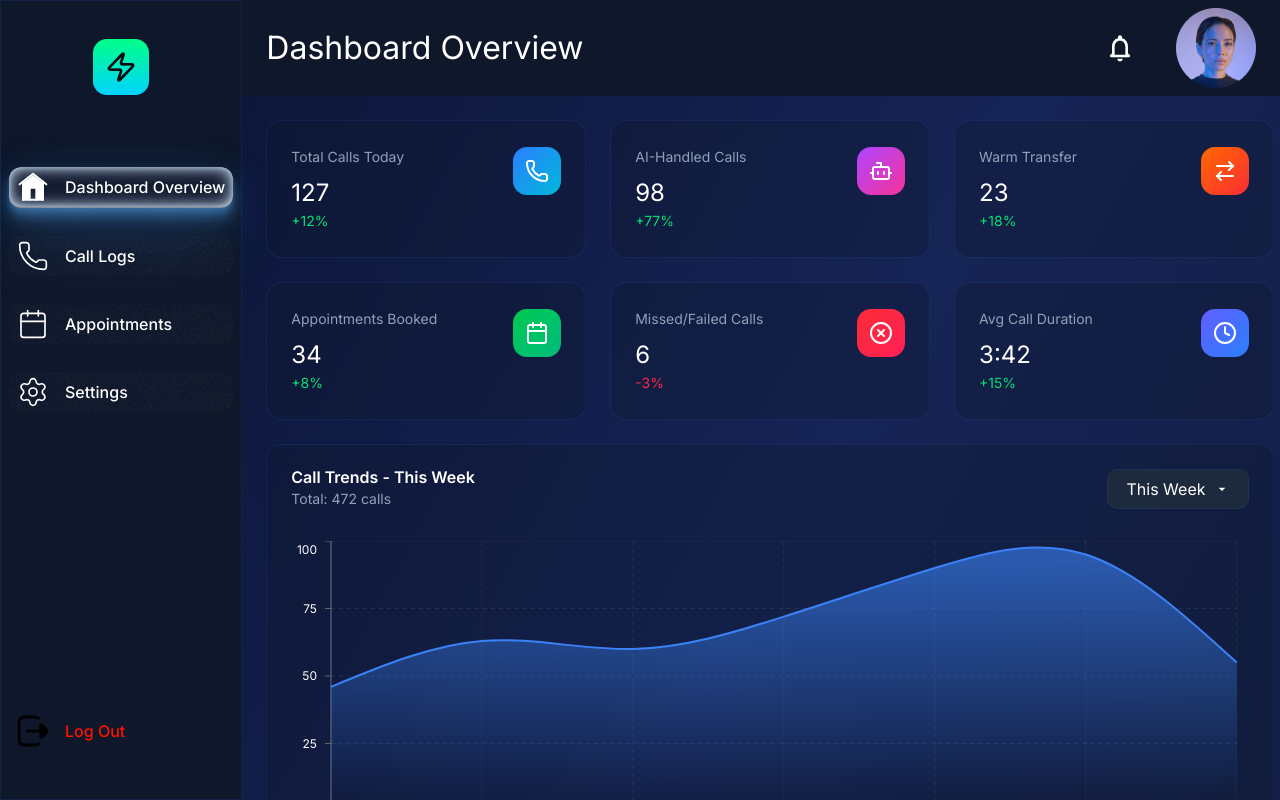
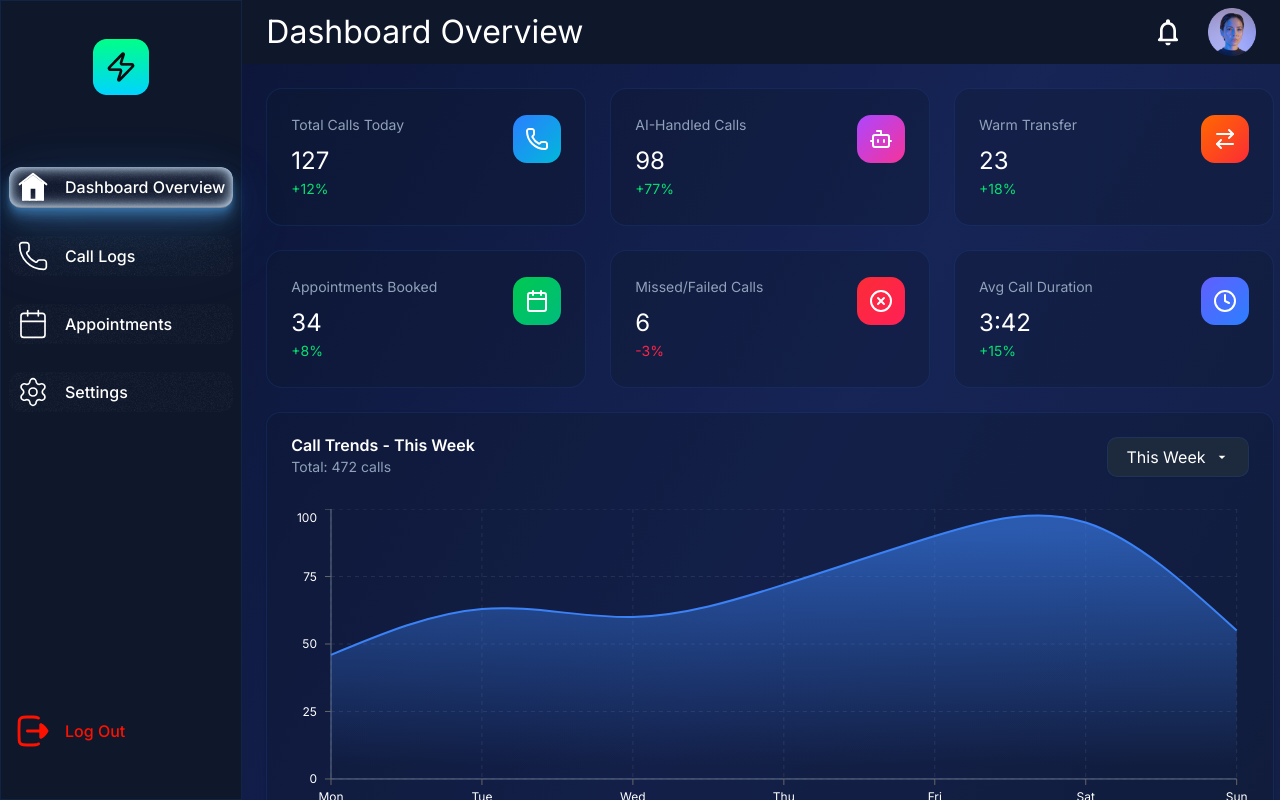
Before and after one commit to dearnasaruddin/flashfix, a React (Vite) app: page / in a window 1280 px wide. Shown: the top 800 px of the page. Built offline with nearby package versions, Linux system fonts and the light colour scheme.

Commit message:
profile icon in header and logout icon in sidebar are fixed

```diff
--- a/src/components/header/Header.jsx
+++ b/src/components/header/Header.jsx
@@ -16,9 +16,11 @@ const Header = () => {
             </h1>
 
             {/* ========== Bell Icon & Profile Image ========== */}
-            <div className="flex items-center justify-center space-x-2 lg:space-x-10">
-                <BellIcon />
-                <div className="max-lg:w-10">
+            <div className="flex items-center justify-center space-x-2 lg:space-x-6">
+                <div className="cursor-pointer">
+                    <BellIcon />
+                </div>
+                <div className="w-10 lg:w-12 cursor-pointer">
                     <img src={profileImg} alt="profileImg" />
                 </div>
             </div>
--- a/src/components/sidebar/Sidebar.jsx
+++ b/src/components/sidebar/Sidebar.jsx
@@ -17,7 +17,7 @@ const Sidebar = () => {
             <MenuItems />
 
             {/* ============ Log Out button ============ */}
-            <button type="button" className="flex items-center gap-4 ml-4 mt-auto cursor-pointer group"><LogoutIcon  className={'size-7 md:size-8 max-lg:fill-[#FF1100] group-hover:fill-[#FF1100] duration-200'}/><span className="max-lg:hidden font-medium text-base leading-[150%] text-[#FF1100]">Log Out</span></button>
+            <button type="button" className="flex items-center gap-4 ml-4 mt-auto cursor-pointer group"><LogoutIcon  className={'size-7 md:size-8 max-lg:fill-[#FF1100] fill-[#FF1100] duration-200'}/><span className="max-lg:hidden font-medium text-base leading-[150%] text-[#FF1100]">Log Out</span></button>
         </div>
     )
 }
```
